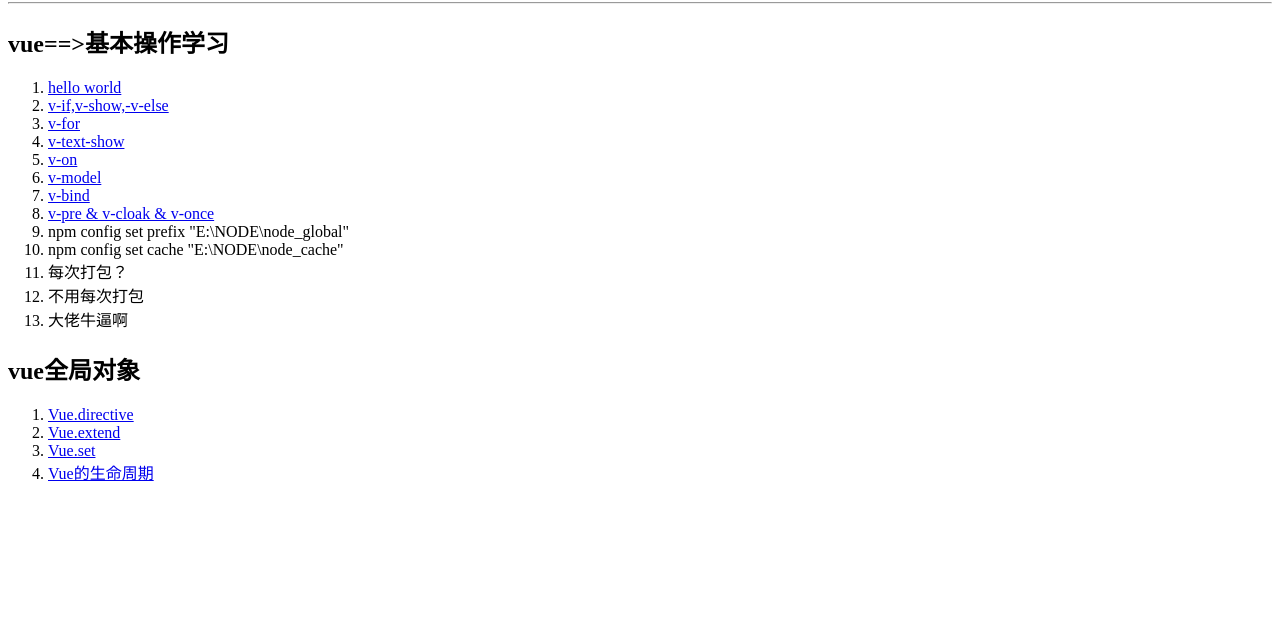
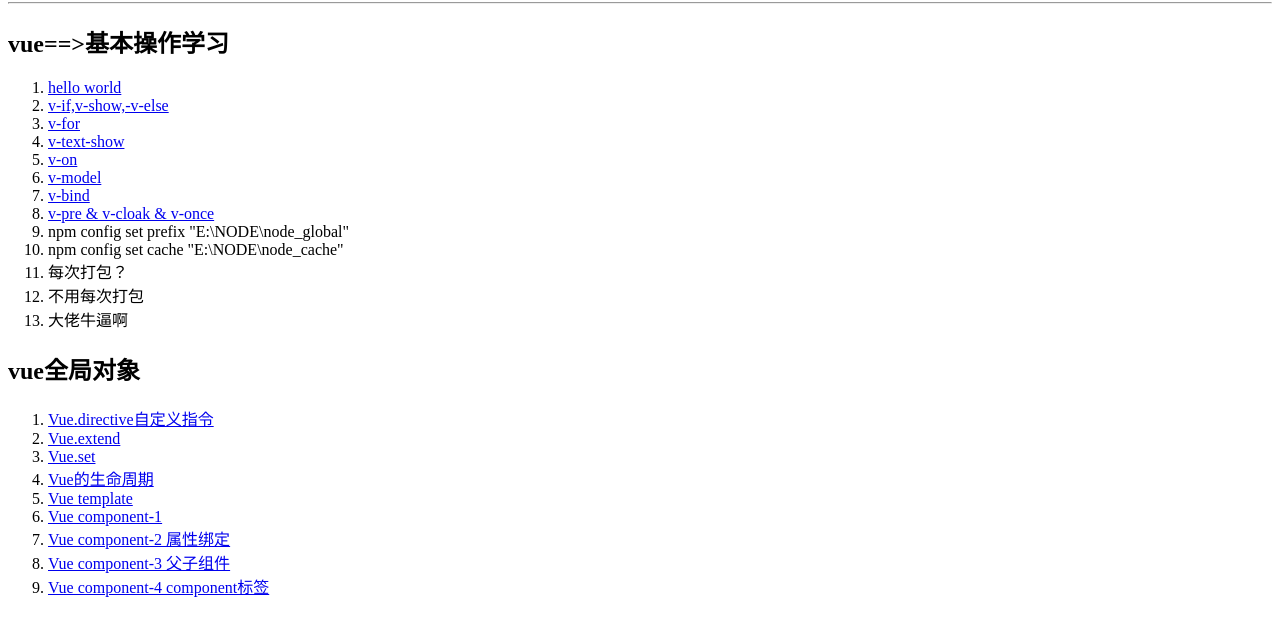
Before and after one commit to winterme/vue, a website: page vue/index.html in a window 1280 px wide. Shown: the part 87-722 px from the top of the page. Drawn offline with Linux system fonts and the light colour scheme.

Commit message:
index
index

```diff
--- a/vue/index.html
+++ b/vue/index.html
@@ -27,10 +27,15 @@
     </ol>
     <h2>vue全局对象</h2>
     <ol>
-        <li><a href="./example/Vue.directive.html">Vue.directive</a></li>
+        <li><a href="./example/Vue.directive.html">Vue.directive自定义指令</a></li>
         <li><a href="./example/Vue.extend.html">Vue.extend</a></li>
         <li><a href="./example/Vue.set.html">Vue.set</a></li>
         <li><a href="./example/Vue.shengmingzhouqi.html">Vue的生命周期</a></li>
+        <li><a href="./example/Vue.template.html">Vue template</a></li>
+        <li><a href="./example/Vue.component-1.html">Vue component-1</a></li>
+        <li><a href="./example/Vue.component-2.html">Vue component-2 属性绑定</a></li>
+        <li><a href="./example/Vue.component-3.html">Vue component-3 父子组件</a></li>
+        <li><a href="./example/Vue.component-4.html">Vue component-4 component标签</a></li>
     </ol>
 </body>
 </html>
```
